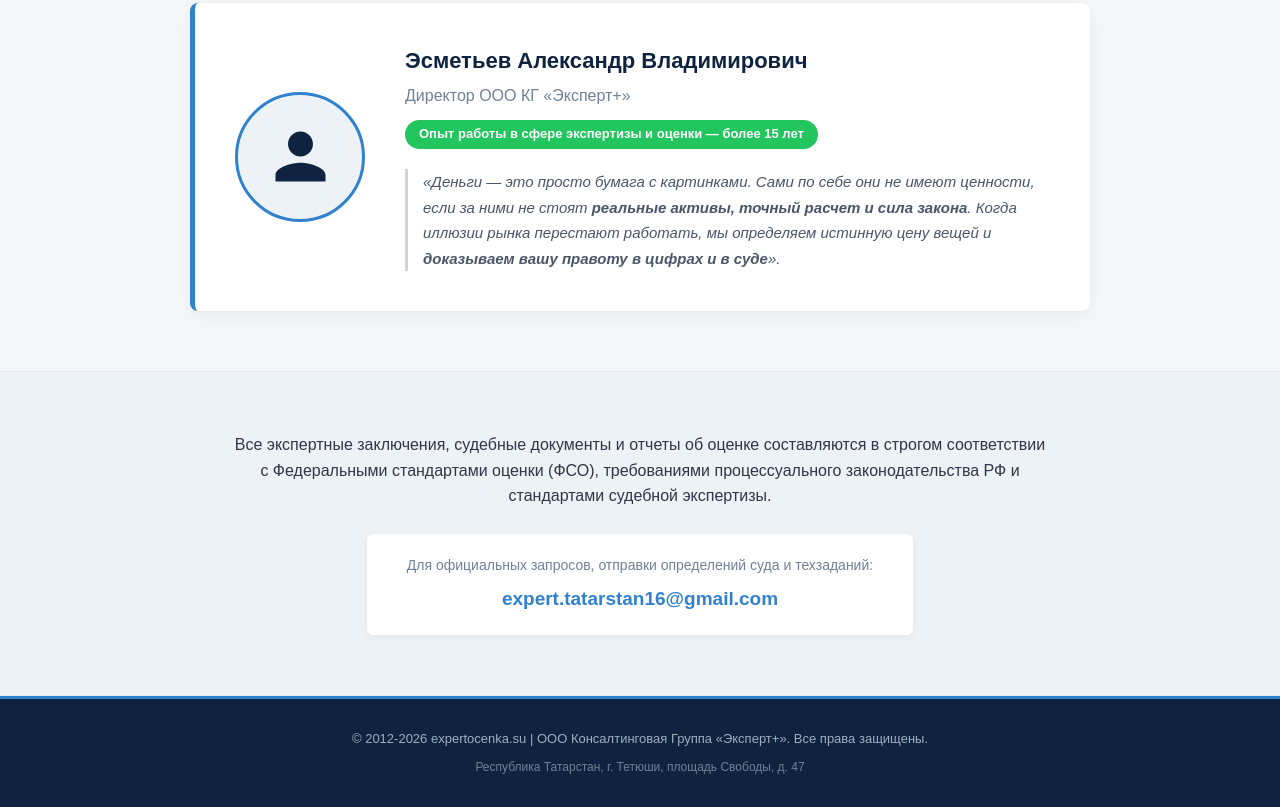
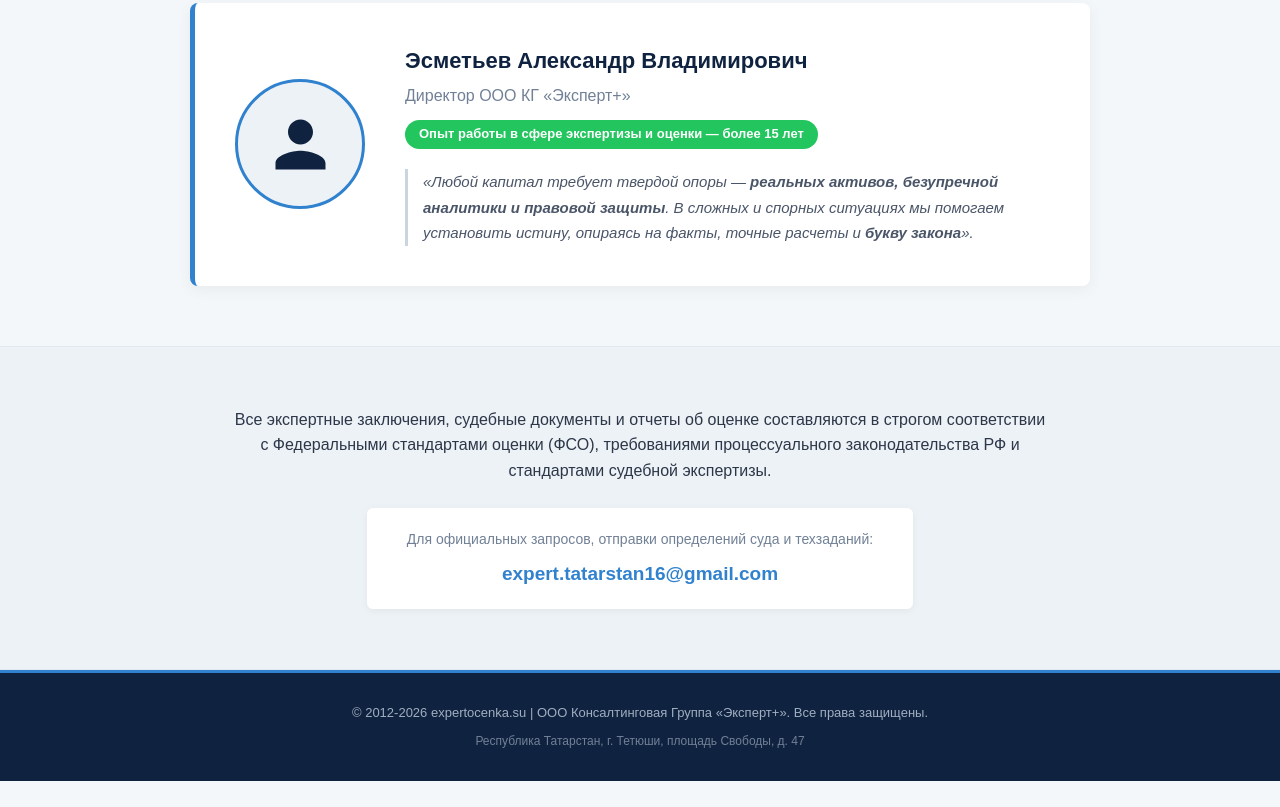
Before and after one commit to experttatarstan16-dot/site, a plain HTML site: page index.html in a window 1280 px wide. Shown: the part 1475-2282 px from the top of the page. After the commit the page ends 2256 px from the top, so only its background shows below. Drawn offline with Linux system fonts and the light colour scheme.

Commit message:
Update index.html

```diff
--- a/index.html
+++ b/index.html
@@ -318,8 +318,7 @@
                         <div class="director-title">Директор ООО КГ «Эксперт+»</div>
                         <div class="director-exp">Опыт работы в сфере экспертизы и оценки — более 15 лет</div>
                         <div class="director-quote">
-                            «Деньги — это просто бумага с картинками. Сами по себе они не имеют ценности, если за ними не стоят <strong>реальные активы, точный расчет и сила закона</strong>. Когда иллюзии рынка перестают работать, мы определяем истинную цену вещей и <strong>доказываем вашу правоту в цифрах и в суде</strong>».
-                        </div>
+                             «Любой капитал требует твердой опоры — <strong>реальных активов, безупречной аналитики и правовой защиты</strong>. В сложных и спорных ситуациях мы помогаем установить истину, опираясь на факты, точные расчеты и <strong>букву закона</strong>».
                     </div>
                 </div>
             </div>
```
